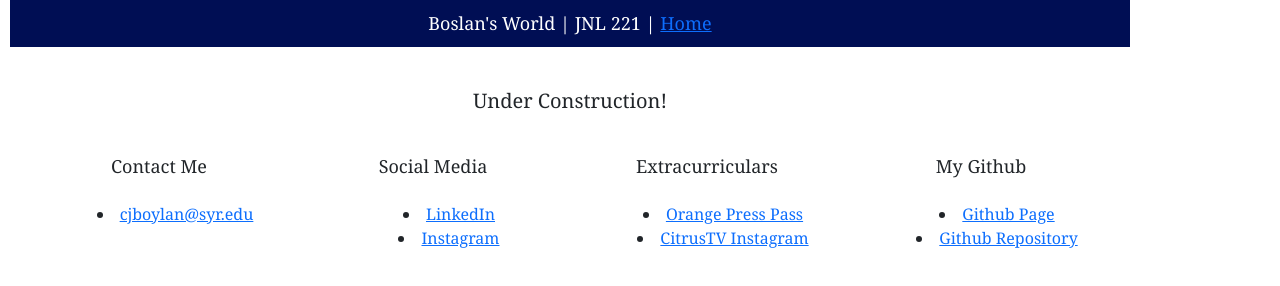
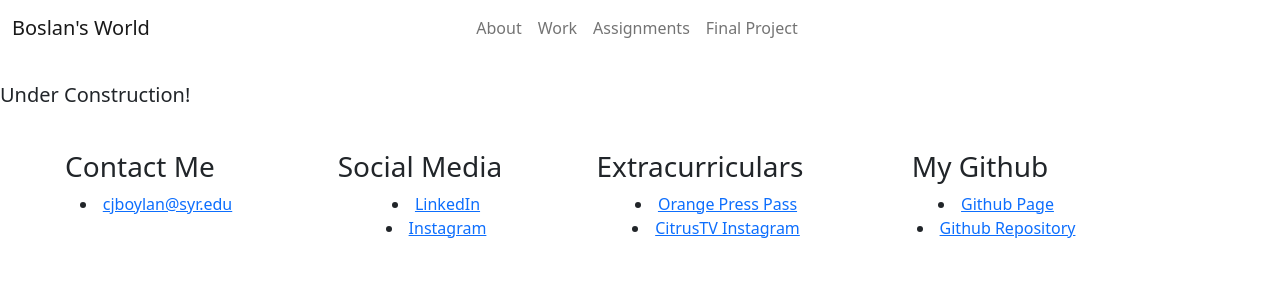
Before and after one commit to chrisboylan5/chrisboylan5.github.io, a plain HTML site: page meetchrisboylan/final/index.html in a window 1280 px wide. Drawn offline with nearby package versions, Linux system fonts and the light colour scheme.

Commit message:
Implement responsive navbar in index.html
Added a responsive navbar with links to various sections.

```diff
--- a/meetchrisboylan/final/index.html
+++ b/meetchrisboylan/final/index.html
@@ -5,12 +5,12 @@
 
     <meta name="viewport" content="width=device-width, initial-scale=1">
 
+    <link rel="stylesheet" href="../main.css">
 
     <title>Chris Boylan</title>
 
     <link href="https://cdn.jsdelivr.net/npm/bootstrap@5.2.2/dist/css/bootstrap.min.css" rel="stylesheet" integrity="sha384-Zenh87qX5JnK2Jl0vWa8Ck2rdkQ2Bzep5IDxbcnCeuOxjzrPF/et3URy9Bv1WTRi" crossorigin="anonymous">
 
-    <link rel="stylesheet" href="../main.css">
 
   </head>
   <body>
@@ -20,17 +20,22 @@
     <!-- *********************************** -->
 
 
-    <div class="container">
-
-      <div class="row">
-
-        <header class="newheader">
-
-            Boslan's World |  JNL 221 |  <a href="../index.html">Home</a>
-
-        </header>
-
-      </div>
+<nav class="navbar navbar-expand-lg bg-body-tertiary">
+  <div class="container-fluid justify-content-center">
+    <a class="navbar-brand justify-content-center" href="../index.html">Boslan's World</a>
+    <button class="navbar-toggler" type="button" data-bs-toggle="collapse" data-bs-target="#navMenu" aria-controls="navMenu" aria-expanded="false" aria-label="Toggle navigation">
+      <span class="navbar-toggler-icon"></span>
+    </button>
+    <div class="collapse navbar-collapse justify-content-center" id="navMenu">
+      <ul class="navbar-nav">
+        <li class="nav-item"><a class="nav-link" href="../about/index.html">About</a></li>
+        <li class="nav-item"><a class="nav-link" href="../work/index.html">Work</a></li>
+        <li class="nav-item"><a class="nav-link" href="../assignments/index.html">Assignments</a></li>
+        <li class="nav-item"><a class="nav-link" href="../final/index.html">Final Project</a></li>
+      </ul>
+    </div>
+  </div>
+</nav>
 
       <!-- *********************************** -->
       <!-- Below is code for headlines & text  -->
```
